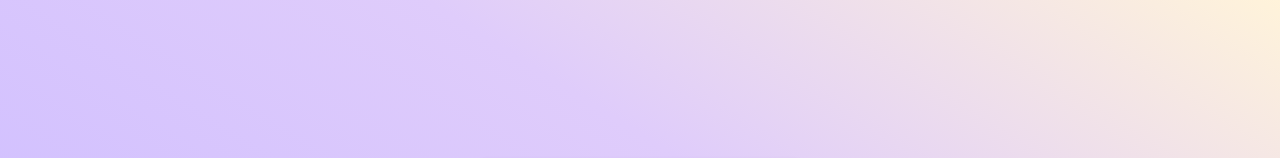
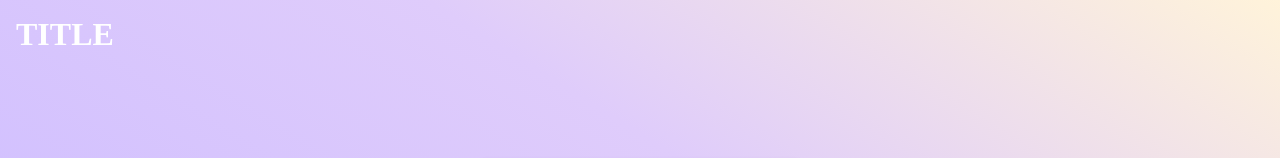
Before and after one commit to Honey-Bi/collection, a React (Create React App) app: page / in a window 1280 px wide. Shown: the top 158 px of the page. Built offline with nearby package versions, Linux system fonts and the light colour scheme.

Commit message:
제목 생성

```diff
--- a/src/App.scss
+++ b/src/App.scss
@@ -130,3 +130,12 @@ body {
     }
   }
 }
+.project-title {
+  position: fixed;
+  top: 1rem;
+  left: 1rem;
+  text-transform: uppercase;
+  font-size: 2rem;
+  font-weight: 800;
+  color: white;
+}
--- a/src/App.tsx
+++ b/src/App.tsx
@@ -129,18 +129,19 @@ function App() {
 
   // 스크롤 함수
   function rotateWheel(e: React.WheelEvent) {
-    if (e.deltaY > 0)
-      // wheel down
-      activeNext();
-    else if (e.deltaY < 0)
-      // wheel up
-      activePrev();
+    // wheel down
+    if (e.deltaY > 0) activeNext();
+    // wheel up
+    else if (e.deltaY < 0) activePrev();
   }
 
   return (
-    <div className="card-list" ref={cardsRef} onWheel={rotateWheel}>
-      {result}
-    </div>
+    <>
+      <div className="project-title">title</div>
+      <div className="card-list" ref={cardsRef} onWheel={rotateWheel}>
+        {result}
+      </div>
+    </>
   );
 }
 
```
